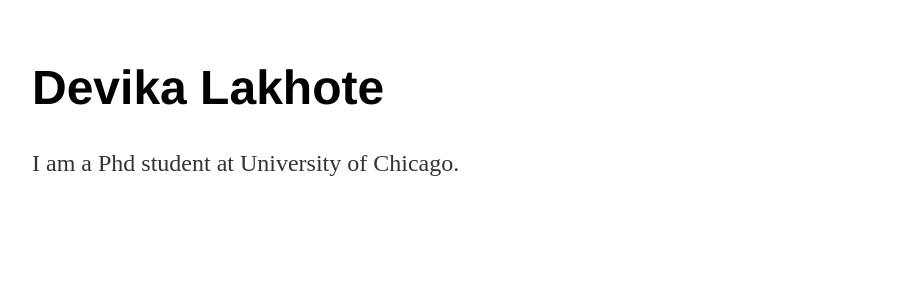
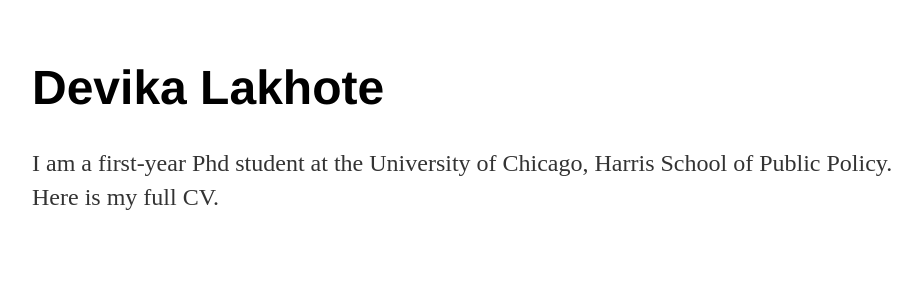
Before and after one commit to devikalakhote/devikalakhote.github.io, a Jekyll site: the page built from index.html, in a window 1280 px wide. Shown: the top 300 px of the page, without its empty margins (160-1082 px from the left). Built offline with Jekyll 4.4.1, drawn with Linux system fonts in a browser that asks for light colours.

Commit message:
Update index.html

```diff
--- a/index.html
+++ b/index.html
@@ -4,5 +4,5 @@ title: Devika Lakhote's personal site
 ---
 <div class="blurb">
 	<h1> Devika Lakhote </h1>
-	<p> I am a Phd student at University of Chicago. </p>
+	<p> I am a first-year Phd student at the University of Chicago, Harris School of Public Policy. Here is my full CV. </p>
 </div><!-- /.blurb -->
```
